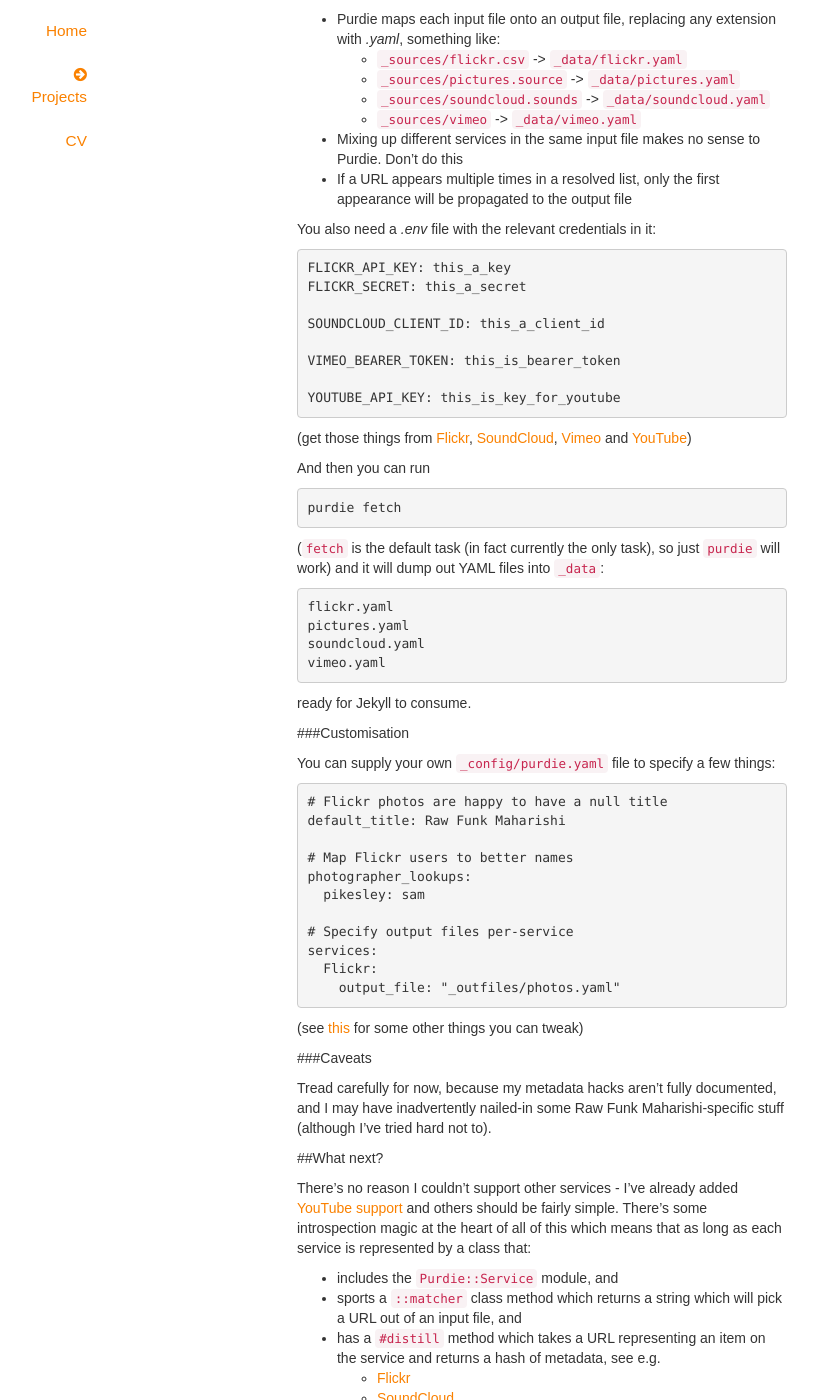
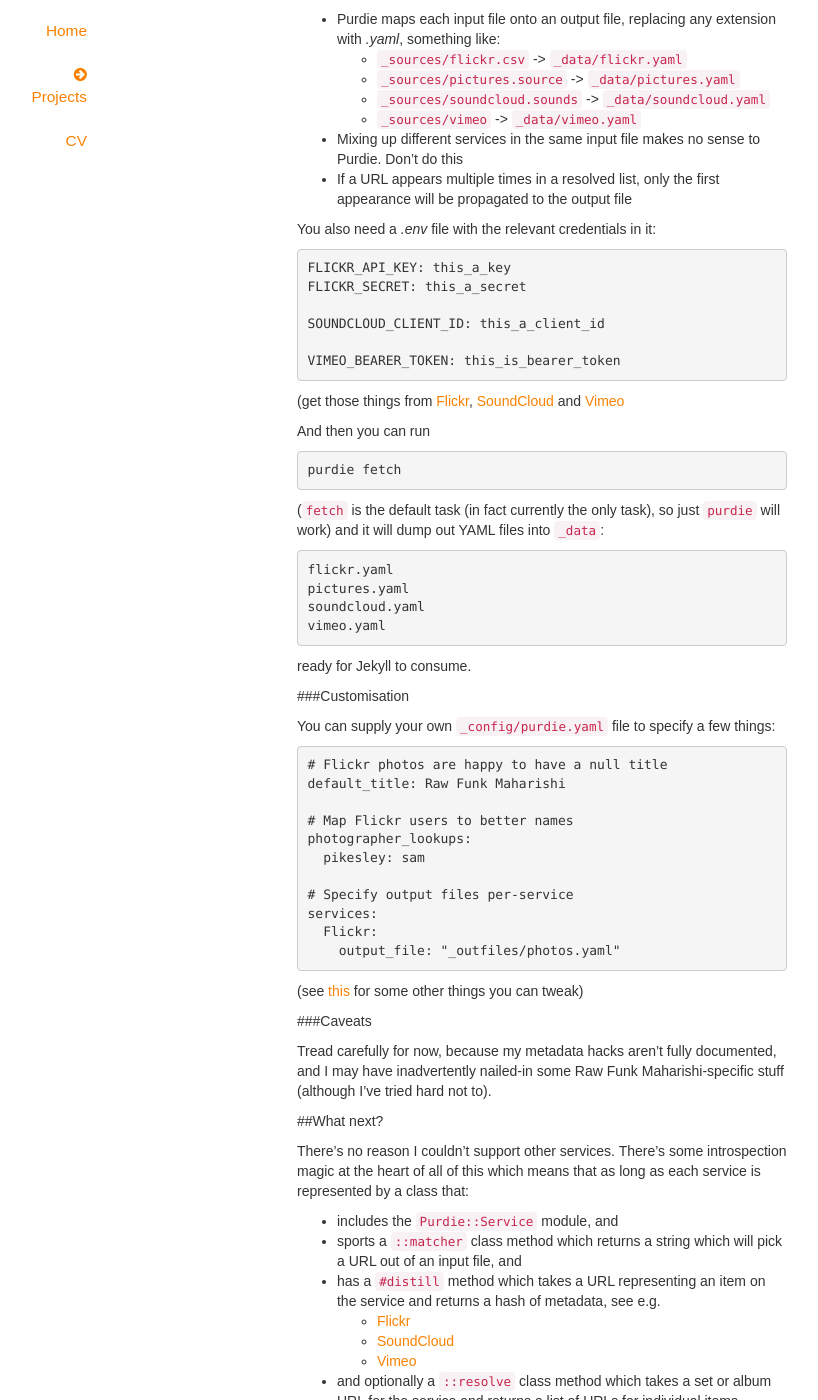
Before and after one commit to pikesley/pikesley.github.io, a Jekyll site: the page built from projects/purdie.md, in a window 1280 px wide and 1400 px high, scrolled down 1320 px. Shown: the whole window, without its empty margins (98-916 px from the left). Built offline with Jekyll 4.4.1, drawn with Linux system fonts in a browser that asks for light colours; nearby versions of some CDN libraries; some web fonts are replaced.

Commit message:
Project words

```diff
--- a/projects/purdie.md
+++ b/projects/purdie.md
@@ -61,9 +61,7 @@ You also need a *.env* file with the relevant credentials in it:
 
     VIMEO_BEARER_TOKEN: this_is_bearer_token
 
-    YOUTUBE_API_KEY: this_is_key_for_youtube
-
-(get those things from [Flickr](https://www.flickr.com/services/apps/create/apply), [SoundCloud](http://soundcloud.com/you/apps/new), [Vimeo](https://developer.vimeo.com/apps/new) and [YouTube](https://console.developers.google.com/project))
+(get those things from [Flickr](https://www.flickr.com/services/apps/create/apply), [SoundCloud](http://soundcloud.com/you/apps/new) and [Vimeo](https://developer.vimeo.com/apps/new)
 
 And then you can run
 
@@ -102,7 +100,7 @@ Tread carefully for now, because my metadata hacks aren't fully documented, and
 
 ##What next?
 
-There's no reason I couldn't support other services - I've already added [YouTube](https://github.com/rawfunkmaharishi/purdie/blob/master/spec/services/youtube_spec.rb) [support](https://github.com/rawfunkmaharishi/purdie/blob/master/lib/purdie/services/youtube.rb) and others should be fairly simple. There's some introspection magic at the heart of all of this which means that as long as each service is represented by a class that:
+There's no reason I couldn't support other services. There's some introspection magic at the heart of all of this which means that as long as each service is represented by a class that:
 
 * includes the `Purdie::Service` module, and
 * sports a `::matcher` class method which returns a string which will pick a URL out of an input file, and
```
Also changed, not shown: projects/skellington.md (+1 -1 lines), projects/wtfismygenericthing.md (+2 -1 lines).
